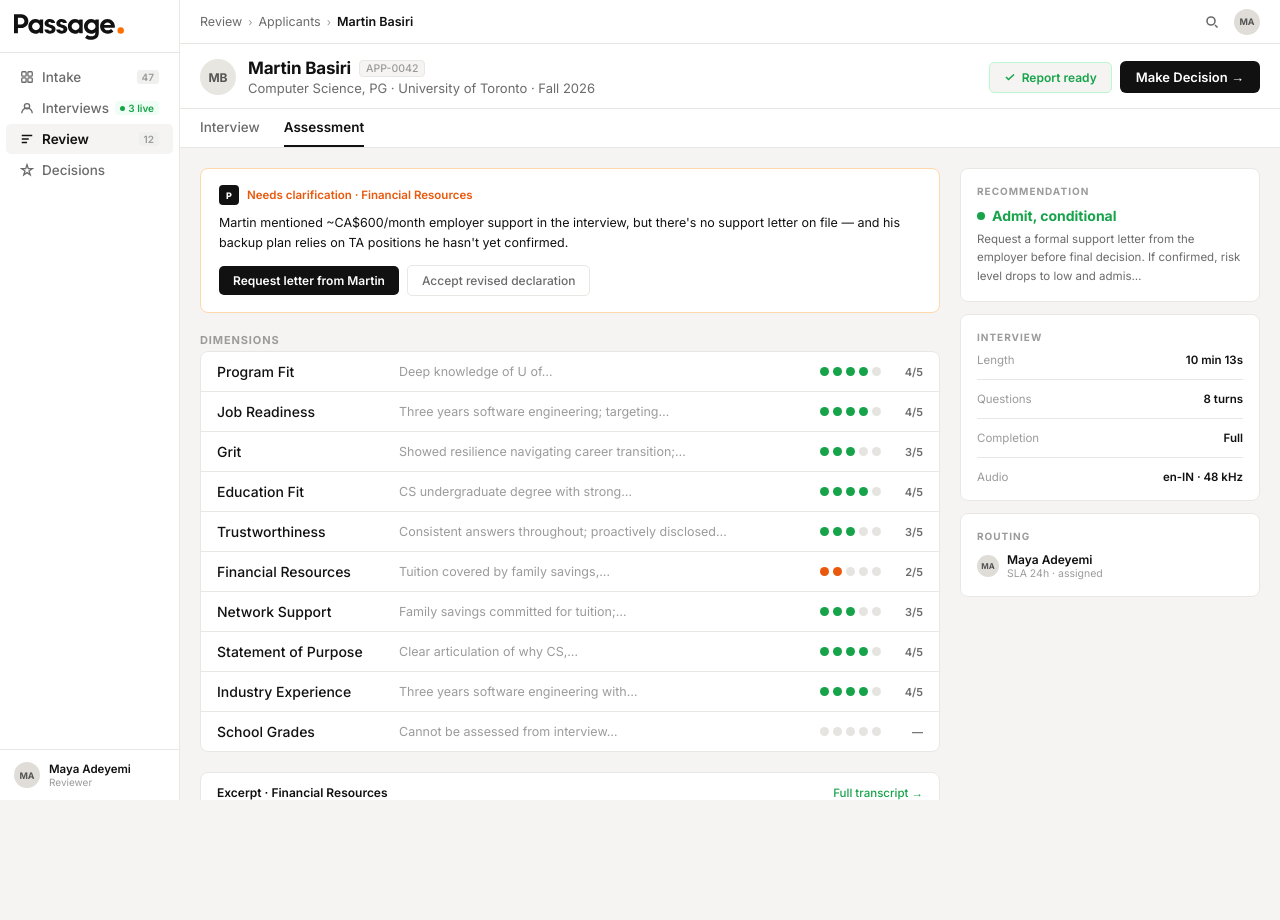
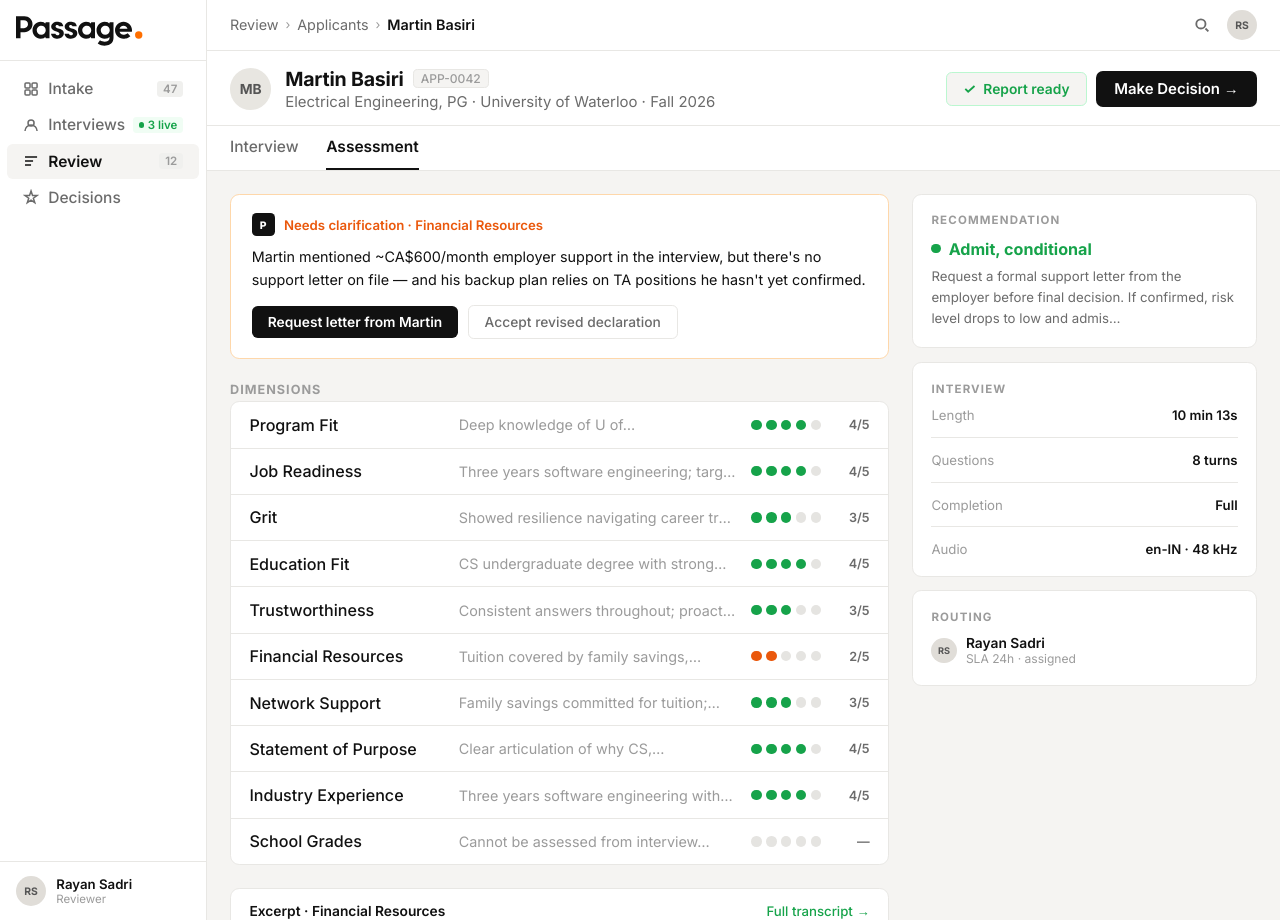
Before and after one commit to rayansadri/passage-interview, a website: page public/review.html in a window 1280 px wide. Before the commit the page ends 800 px from the top, so only its background shows below. Drawn offline with Linux system fonts and the light colour scheme.

Commit message:
Update to Waterloo/Electrical Engineering/Rayan Sadri + zoom 1.15
- University of Waterloo everywhere
- Electrical Engineering, PG
- Reviewer: Rayan Sadri (RS initials)
- zoom: 1.15 on .app for larger readable UI

Co-Authored-By: Claude Sonnet 4.6 <noreply@anthropic.com>

```diff
--- a/public/review.html
+++ b/public/review.html
@@ -35,6 +35,7 @@
 
     /* ── APP SHELL ── */
     .app {
+      zoom: 1.15;
       display: flex;
       height: 100vh;
       overflow: hidden;
@@ -898,9 +899,9 @@
     </nav>
 
     <div class="sidebar-footer">
-      <div class="user-avatar">MA</div>
+      <div class="user-avatar">RS</div>
       <div>
-        <div class="user-name">Maya Adeyemi</div>
+        <div class="user-name">Rayan Sadri</div>
         <div class="user-role">Reviewer</div>
       </div>
     </div>
@@ -924,7 +925,7 @@
             <circle cx="6" cy="6" r="4"/><path d="M10 10l2.5 2.5"/>
           </svg>
         </button>
-        <div class="topbar-avatar">MA</div>
+        <div class="topbar-avatar">RS</div>
       </div>
     </div>
 
@@ -1082,9 +1083,9 @@
             <div class="rsidebar-section">
               <div class="rsidebar-label">Routing</div>
               <div class="routing-row">
-                <div class="routing-avatar">MA</div>
+                <div class="routing-avatar">RS</div>
                 <div>
-                  <div class="routing-name">Maya Adeyemi</div>
+                  <div class="routing-name">Rayan Sadri</div>
                   <div class="routing-meta">SLA 24h · assigned</div>
                 </div>
               </div>
@@ -1360,12 +1361,12 @@ const DEMO_DATA = {
     termination_reason: 'end_call_completed',
     analyzed_at: new Date().toISOString(),
     applicant_name: 'Martin Basiri',
-    program_name: 'Computer Science, PG',
-    institution: 'University of Toronto',
+    program_name: 'Electrical Engineering, PG',
+    institution: 'University of Waterloo',
     intake: 'Fall 2026',
   },
   transcript: [
-    { role: 'agent',   text: "Hi Martin, thanks for joining today. Can you tell me what drew you to the Computer Science program at the University of Toronto?", ts: '0:05' },
+    { role: 'agent',   text: "Hi Martin, thanks for joining today. Can you tell me what drew you to the Electrical Engineering program at the University of Waterloo?", ts: '0:05' },
     { role: 'student', text: "I've been working as a software engineer for three years and I want to move into research and applied ML. U of T's CS program has a strong AI research track and the connections to the industry here are exactly what I'm looking for.", ts: '0:20' },
     { role: 'agent',   text: 'How are you planning to cover tuition and living costs during the program?', ts: '2:55' },
     { role: 'student', text: "Tuition is covered by family savings. For living costs, my employer said they'd contribute about CA$600 a month since I'll still be doing some part-time consulting for them.", ts: '3:12' },
@@ -1375,7 +1376,7 @@ const DEMO_DATA = {
     { role: 'student', text: "I'd look for a TA position or part-time research role in the department. I haven't confirmed anything yet but those positions are usually available.", ts: '4:35' },
   ],
   analysis: {
-    executive_summary: "Martin Basiri is a strong candidate for the Computer Science PG program at the University of Toronto. He brings three years of software industry experience and demonstrates clear alignment between his career goals and the program's AI/research focus. His academic background and technical skills are directly relevant. However, his funding plan has a gap: a CA$600/month employer contribution is informal with no letter on file, and his backup plan relies on TA positions he has not yet secured. Overall profile is strong but the funding documentation requires clarification before final decision.",
+    executive_summary: "Martin Basiri is a strong candidate for the Electrical Engineering PG program at the University of Waterloo. He brings three years of software industry experience and demonstrates clear alignment between his career goals and the program's AI/research focus. His academic background and technical skills are directly relevant. However, his funding plan has a gap: a CA$600/month employer contribution is informal with no letter on file, and his backup plan relies on TA positions he has not yet secured. Overall profile is strong but the funding documentation requires clarification before final decision.",
     dimensions: {
       program_fit:          { quality: 'strong', rationale: 'Deep knowledge of U of T CS research tracks; clear connection to AI career goals.', source: 'interview' },
       job_readiness:        { quality: 'strong', rationale: 'Three years software engineering; targeting research/ML role with direct program relevance.', source: 'interview' },
```
Also changed, not shown: public/decision.html (+8 -7 lines), public/interview.html (+8 -7 lines).
